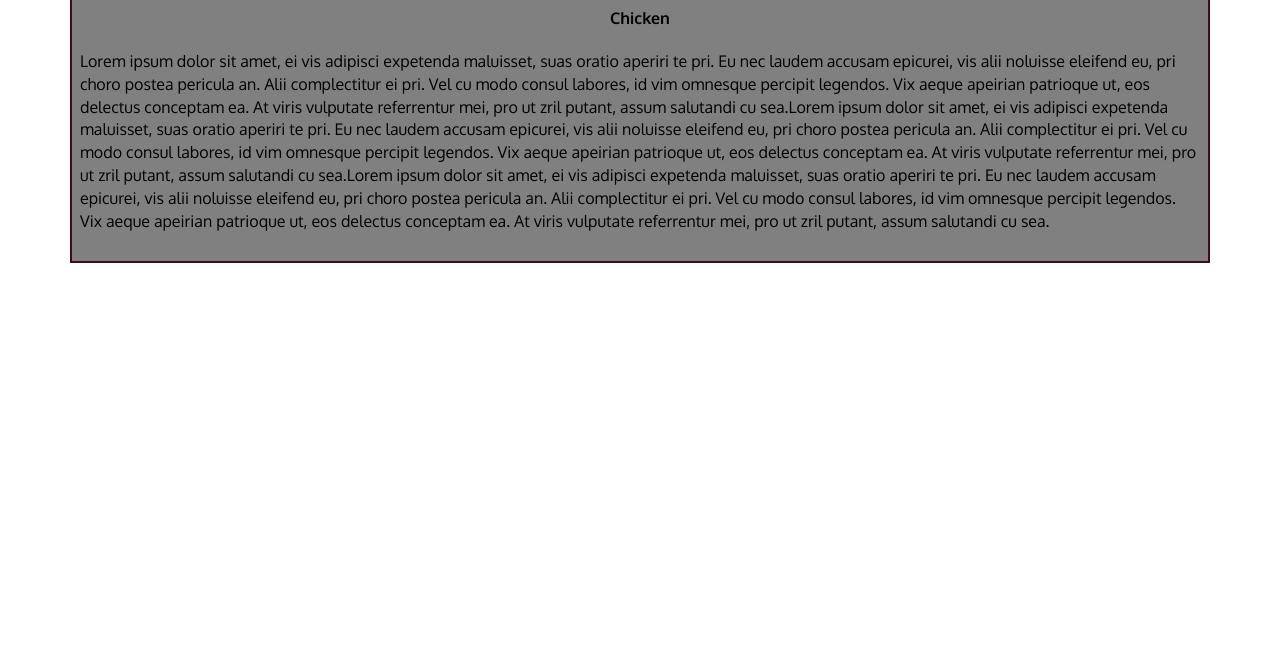
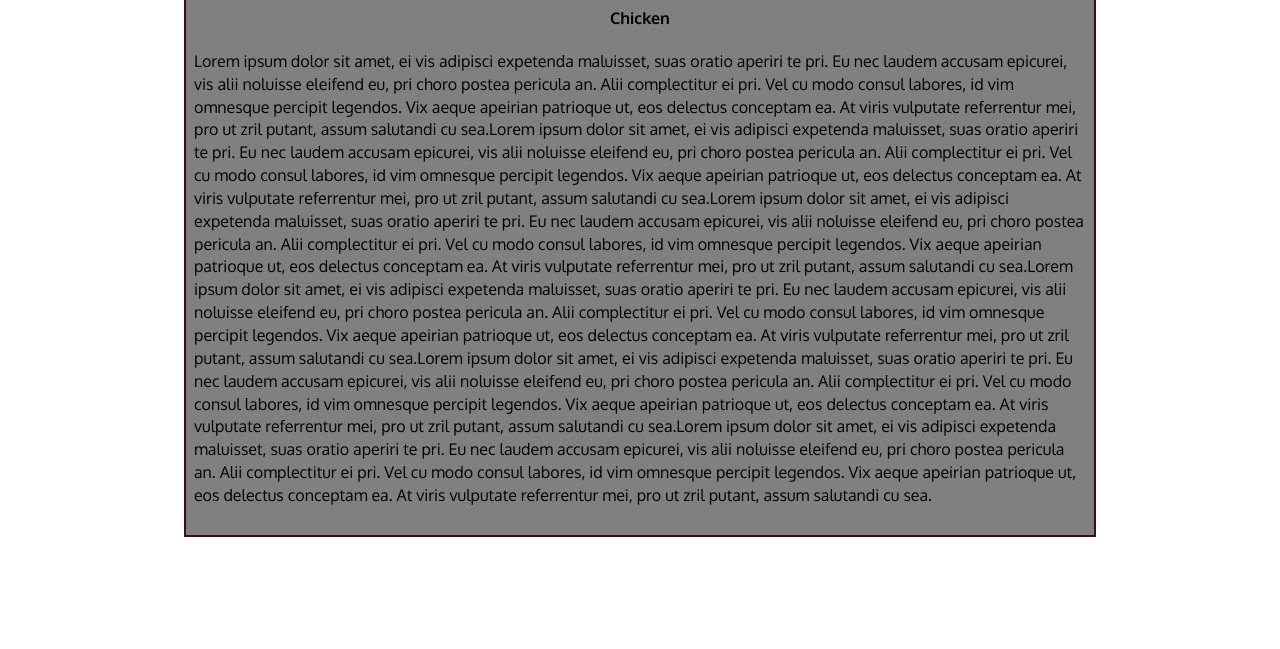
Before and after one commit to ChrisMlalazi/Module3, a plain HTML site: page index.html in a window 1280 px wide. Shown: the part 151-800 px from the top of the page. Drawn offline with Linux system fonts and the light colour scheme.

Commit message:
Main div
Added more text

```diff
--- a/css/styles.css
+++ b/css/styles.css
@@ -75,8 +75,8 @@ p {
 
 #menu-tile, #specials-tile, #map-tile {
   height: auto;
-  width: 100%;
-  margin-bottom: 15px;
+  width: 80%;
+  margin: auto;
   position: relative;
   border: 2px solid #3F0C1F;
   overflow: hidden;
```
Also changed, not shown: index.html (+1 -1 lines).
